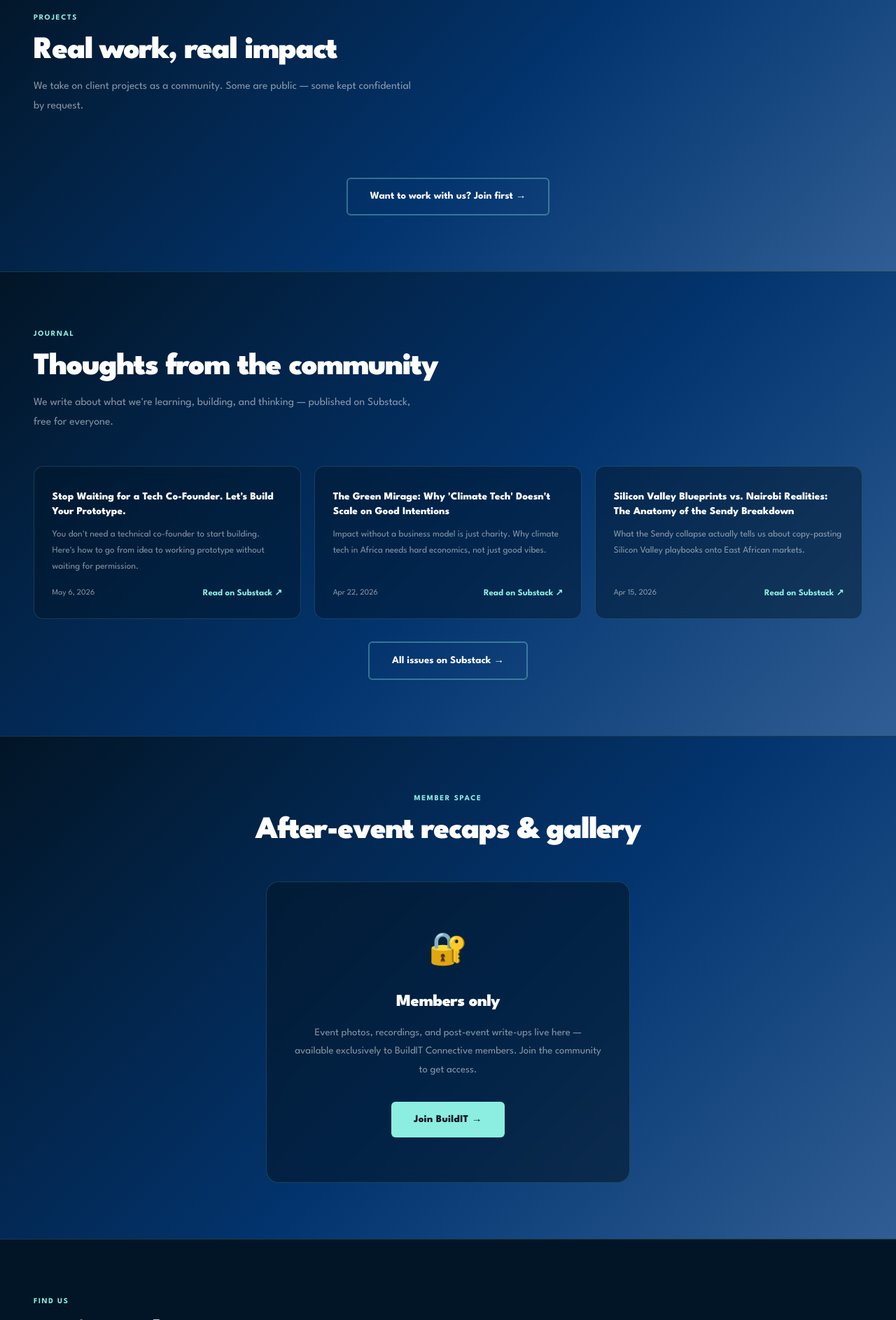
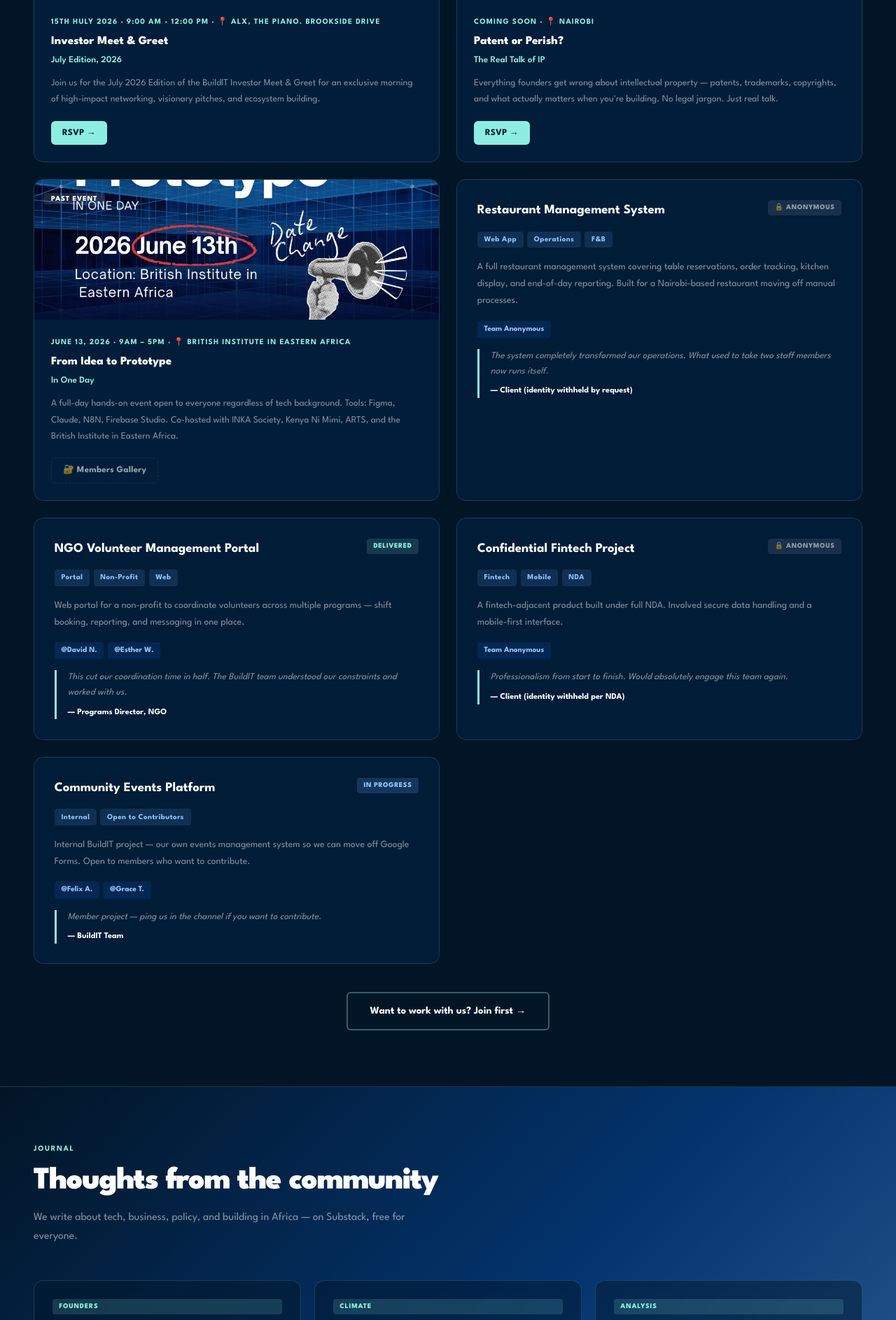
Before and after one commit to Adieltheanalyst/website__, a Flask app: page / in a window 1280 px wide. Shown: the part 1839-3726 px from the top of the page at 70% size. Run offline with Flask 3, Linux system fonts and the light colour scheme.

Commit message:
new commit

```diff
--- a/templates/index.html
+++ b/templates/index.html
@@ -1,34 +1,29 @@
 {% extends "base.html" %}
 {% block title %}{{ site.name }} — Building Nairobi's Tech Community{% endblock %}
-
 {% block content %}
 
-<!-- ── TICKER ── -->
+<!-- TICKER -->
 <div class="ticker-wrap">
   <div class="ticker-inner">
     {% for item in ticker %}
     <span class="ticker-item">{{ item }}</span>
     {% endfor %}
-    {# Duplicate for seamless loop #}
     {% for item in ticker %}
     <span class="ticker-item">{{ item }}</span>
     {% endfor %}
   </div>
 </div>
 
-<!-- ── HERO ── -->
+<!-- HERO -->
 <div class="hero-wrap">
   <div class="hero">
     <div class="fade-in">
-      <div class="hero-eyebrow">
-        <div class="pulse-dot"></div>
-        Tech Community · Nairobi & Beyond
-      </div>
+      <div class="hero-eyebrow"><div class="pulse-dot"></div>Tech Community · Nairobi & Beyond</div>
       <h1>We don't just<br>talk tech.<br>We <span class="accent">build</span> it.</h1>
       <p class="hero-desc">{{ site.description }}</p>
       <div class="hero-actions">
         <a href="{{ site.join_form }}" target="_blank" class="btn-primary">Join the community</a>
-        <a href="#projects" class="btn-ghost">See our work</a>
+        <a href="#work" class="btn-ghost">See our work</a>
       </div>
     </div>
     <div class="hero-stats fade-in">
@@ -52,22 +47,13 @@
           </div>
           <span class="pill soon">Coming Soon</span>
         </div>
-        {% else %}
-        <div class="next-event">
-          <div>
-            <div class="stat-label">Community</div>
-            <div class="next-title">Always building</div>
-            <div class="next-meta">📍 {{ site.location }}</div>
-          </div>
-          <span class="pill soon">Active</span>
-        </div>
         {% endif %}
       </div>
     </div>
   </div>
 </div>
 
-<!-- ── ABOUT ── -->
+<!-- ABOUT -->
 <section class="about" id="about">
   <div class="inner">
     <div class="about-grid">
@@ -78,7 +64,7 @@
       </div>
       <div class="about-body fade-in">
         <p>BuildIT Connective started as a small group who wanted to <strong>stop consuming and start creating</strong>. We come from different stacks — designers, backend engineers, frontend devs, data folks, product thinkers — and we build real things together.</p>
-        <p>We hold regular build nights, take on client work as a community, publish our thoughts in our journal, and keep members plugged in through our private space.</p>
+        <p>We hold regular build nights, take on client work, publish our thoughts in our journal, and keep members plugged in through our private space.</p>
         <div class="pillars">
           {% for v in values %}
           <div class="pillar">
@@ -95,105 +81,101 @@
 
 <hr class="divider"/>
 
-<!-- ── EVENTS ── -->
-<section class="events" id="events">
+<!-- WORK (Projects + Events combined) -->
+<section class="work-section" id="work">
   <div class="inner">
     <div class="sh fade-in">
-      <span class="eyebrow">Events</span>
-      <h2 class="section-title">Where the building happens</h2>
-      <p class="section-sub">From focused build nights to community showcases — something's always on the calendar.</p>
+      <span class="eyebrow">Work & Events</span>
+      <h2 class="section-title">What we've been building</h2>
+      <p class="section-sub">Client projects, community events, internal tools — all in one place.</p>
     </div>
-    <div class="events-grid">
-      {% for event in events %}
-      <div class="ecard fade-in">
-        <div class="ecard-poster">
-          {% if event.poster %}
-          <img src="{{ url_for('static', filename='images/' + event.poster) }}"
-               alt="{{ event.title }} poster" loading="lazy"/>
+
+    <!-- Filter tabs -->
+    <div class="work-tabs">
+      <button class="tab-btn active" data-filter="all">All</button>
+      <button class="tab-btn" data-filter="event">Events</button>
+      <button class="tab-btn" data-filter="project">Projects</button>
+    </div>
+
+    <div class="work-grid" id="work-grid">
+      {% for item in work %}
+      <div class="work-card fade-in" data-type="{{ item.type }}">
+        {% if item.type == 'event' %}
+        <!-- EVENT CARD -->
+        <div class="wcard-event">
+          <div class="wcard-poster">
+            {% if item.poster %}
+            <img src="{{ url_for('static', filename='images/' + item.poster) }}" alt="{{ item.title }}"/>
             {% else %}
             <div class="no-poster">🗓️</div>
             {% endif %}
-        </div>
-        <div class="ecard-body">
-          <div class="ecard-date">
-            {% if event.status == 'upcoming' %}
+            <div class="wcard-overlay">
+              {% if item.status == 'upcoming' %}
               <span class="pill soon">Coming Soon</span>
               {% else %}
               <span class="pill past">Past Event</span>
               {% endif %}
-            {{ event.date }}{% if event.time %} · {{ event.time }}{% endif %}
             </div>
-          <h3>{{ event.title }}</h3>
-          {% if event.subtitle %}<div class="ecard-sub">{{ event.subtitle }}</div>{% endif %}
-          <div class="ecard-meta">📍 {{ event.location }}</div>
-          <p>{{ event.description }}</p>
-          <div class="ecard-actions">
-            {% if event.status == 'upcoming' and event.rsvp_link %}
-            <a href="{{ event.rsvp_link }}" target="_blank" class="btn-sm primary">RSVP Now →</a>
+          </div>
+          <div class="wcard-body">
+            <div class="wcard-meta">{{ item.date }}{% if item.time %} · {{ item.time }}{% endif %} · 📍 {{ item.location }}</div>
+            <h3>{{ item.title }}</h3>
+            {% if item.subtitle %}<div class="wcard-sub">{{ item.subtitle }}</div>{% endif %}
+            <p>{{ item.description }}</p>
+            <div class="wcard-actions">
+              {% if item.status == 'upcoming' and item.rsvp_link %}
+              <a href="{{ item.rsvp_link }}" target="_blank" class="btn-sm primary">RSVP →</a>
               {% endif %}
-            {% if event.gallery_link %}
-            <a href="{{ event.gallery_link }}" target="_blank" class="btn-sm ghost">📸 View Gallery</a>
+              {% if item.gallery_link %}
+                {% if item.members_only_gallery %}
+                  {% if member and member.status == 'active' %}
+                  <a href="/gallery/{{ item.id }}" class="btn-sm ghost">📸 View Gallery</a>
+                  {% else %}
+                  <a href="/login" class="btn-sm ghost locked">🔐 Members Gallery</a>
                   {% endif %}
-            {% if event.status == 'past' and not event.gallery_link %}
-            <a href="#members" class="btn-sm ghost">Gallery (members only)</a>
+                {% else %}
+                <a href="{{ item.gallery_link }}" target="_blank" class="btn-sm ghost">📸 View Gallery</a>
+                {% endif %}
               {% endif %}
             </div>
           </div>
         </div>
-      {% endfor %}
-    </div>
-    <div style="margin-top:2.5rem; text-align:center;">
-      <a href="{{ site.join_form }}" target="_blank" class="btn-primary">Join to get event updates →</a>
-    </div>
-  </div>
-</section>
 
-<hr class="divider"/>
-
-<!-- ── PROJECTS ── -->
-<section class="projects" id="projects">
-  <div class="inner">
-    <div class="sh fade-in">
-      <span class="eyebrow">Projects</span>
-      <h2 class="section-title">Real work, real impact</h2>
-      <p class="section-sub">We take on client projects as a community. Some are public — some kept confidential by request.</p>
-    </div>
-    <div class="projects-grid">
-      {% for p in projects %}
-      <div class="pcard fade-in">
+        {% else %}
+        <!-- PROJECT CARD -->
+        <div class="wcard-project">
           <div class="pcard-header">
-          <h3>{{ p.title }}</h3>
-          {% if p.anonymous %}
+            <h3>{{ item.title }}</h3>
+            {% if item.anonymous %}
             <span class="badge anon">🔒 Anonymous</span>
-          {% elif p.status == 'delivered' %}
+            {% elif item.status == 'delivered' %}
             <span class="badge delivered">Delivered</span>
-          {% elif p.status == 'in-progress' %}
+            {% elif item.status == 'in-progress' %}
             <span class="badge in-progress">In Progress</span>
             {% endif %}
           </div>
-        <p class="pcard-desc">{{ p.description }}</p>
-        {% if p.tags %}
-        <div class="tags">
-          {% for t in p.tags %}<span class="tag">{{ t }}</span>{% endfor %}
+          {% if item.tags %}
+          <div class="tags">{% for t in item.tags %}<span class="tag">{{ t }}</span>{% endfor %}</div>
+          {% endif %}
+          <p class="pcard-desc">{{ item.description }}</p>
+          {% if item.team %}
+          <div class="team-chips">{% for m in item.team %}<span class="chip">{{ m }}</span>{% endfor %}</div>
+          {% elif item.anonymous %}
+          <div class="team-chips"><span class="chip">Team Anonymous</span></div>
+          {% endif %}
+          {% if item.review %}
+          <div class="review">
+            {{ item.review }}
+            <span class="review-author">— {{ item.reviewer }}</span>
           </div>
           {% endif %}
-        {% if p.team %}
-        <div class="team-chips">
-          {% for m in p.team %}<span class="chip">{{ m }}</span>{% endfor %}
-        </div>
-        {% elif p.anonymous %}
-        <div class="team-chips"><span class="chip">Team Anonymous</span></div>
-        {% endif %}
-        {% if p.review %}
-        <div class="review">
-          {{ p.review }}
-          <span class="review-author">— {{ p.reviewer }}</span>
         </div>
         {% endif %}
       </div>
       {% endfor %}
     </div>
-    <div style="margin-top:2.5rem; text-align:center;">
+
+    <div style="margin-top:2.5rem;text-align:center;">
       <a href="{{ site.join_form }}" target="_blank" class="btn-ghost">Want to work with us? Join first →</a>
     </div>
   </div>
@@ -201,54 +183,59 @@
 
 <hr class="divider"/>
 
-<!-- ── JOURNAL ── -->
+<!-- JOURNAL (real articles, latest 3) -->
 <section class="journal" id="journal">
   <div class="inner">
     <div class="sh fade-in">
       <span class="eyebrow">Journal</span>
       <h2 class="section-title">Thoughts from the community</h2>
-      <p class="section-sub">We write about what we're learning, building, and thinking — published on Substack, free for everyone.</p>
+      <p class="section-sub">We write about tech, business, policy, and building in Africa — on Substack, free for everyone.</p>
     </div>
     <div class="journal-grid">
       {% for j in journal %}
-      <div class="jcard fade-in">
-        <div class="jissue">{{ j.issue }}</div>
+      <a href="{{ j.link }}" target="_blank" class="jcard fade-in">
+        <div class="jtag">{{ j.tag }}</div>
         <h3>{{ j.title }}</h3>
         <p>{{ j.excerpt }}</p>
         <div class="jcard-footer">
           <span class="jcard-date">{{ j.date }}</span>
-          <a href="{{ j.link }}" target="_blank">Read on Substack ↗</a>
+          <span class="jcard-read">Read on Substack ↗</span>
         </div>
-      </div>
+      </a>
       {% endfor %}
     </div>
-    <div style="margin-top:2rem; text-align:center;">
-      <a href="{{ site.socials.substack }}" target="_blank" class="btn-ghost">All issues on Substack →</a>
+    <div style="margin-top:2rem;text-align:center;">
+      <a href="{{ site.socials.substack }}" target="_blank" class="btn-ghost">All {{ journal|length }}+ articles on Substack →</a>
     </div>
   </div>
 </section>
 
 <hr class="divider"/>
 
-<!-- ── MEMBERS (locked) ── -->
-<section class="members" id="members">
+<!-- MEMBERS CTA -->
+<section class="members-cta" id="members">
   <div class="inner">
-    <div class="sh fade-in" style="text-align:center;">
-      <span class="eyebrow">Member Space</span>
-      <h2 class="section-title">After-event recaps & gallery</h2>
-    </div>
     <div class="members-lock fade-in">
       <div class="lock-icon">🔐</div>
+      {% if member and member.status == 'active' %}
+      <h3>Welcome back, {{ member.name.split()[0] }}!</h3>
+      <p>Head to your member space to access event galleries, recordings, and the internal projects channel.</p>
+      <a href="/members" class="btn-primary">Go to member space →</a>
+      {% else %}
       <h3>Members only</h3>
-      <p>Event photos, recordings, and post-event write-ups live here — available exclusively to BuildIT Connective members. Join the community to get access.</p>
-      <a href="{{ site.join_form }}" target="_blank" class="btn-primary">Join BuildIT →</a>
+      <p>Event photos, recordings, and post-event write-ups live here — available exclusively to BuildIT Connective members.</p>
+      <div style="display:flex;gap:1rem;justify-content:center;flex-wrap:wrap;">
+        <a href="{{ site.join_form }}" target="_blank" class="btn-primary">Apply to join →</a>
+        <a href="/login" class="btn-ghost">Already a member? Log in</a>
+      </div>
+      {% endif %}
     </div>
   </div>
 </section>
 
 <hr class="divider"/>
 
-<!-- ── SOCIALS ── -->
+<!-- SOCIALS -->
 <section class="socials" id="socials">
   <div class="inner">
     <div class="sh fade-in">
@@ -256,48 +243,30 @@
       <h2 class="section-title">We're online too</h2>
     </div>
     <div class="socials-grid">
-      <a href="{{ site.socials.substack }}" target="_blank" class="scard fade-in">
-        <div class="scard-icon">📰</div>
-        <div class="scard-name">Substack</div>
-        <div class="scard-handle">@builditconnective</div>
-      </a>
-      <a href="{{ site.socials.twitter }}" target="_blank" class="scard fade-in">
-        <div class="scard-icon">𝕏</div>
-        <div class="scard-name">Twitter / X</div>
-        <div class="scard-handle">@BuildITConn</div>
-      </a>
-      <a href="{{ site.socials.instagram }}" target="_blank" class="scard fade-in">
-        <div class="scard-icon">📸</div>
-        <div class="scard-name">Instagram</div>
-        <div class="scard-handle">@builditconn</div>
-      </a>
-      <a href="{{ site.socials.linkedin }}" target="_blank" class="scard fade-in">
-        <div class="scard-icon">💼</div>
-        <div class="scard-name">LinkedIn</div>
-        <div class="scard-handle">BuildIT Connective</div>
-      </a>
+      <a href="{{ site.socials.substack }}"  target="_blank" class="scard fade-in"><div class="scard-icon">📰</div><div class="scard-name">Substack</div><div class="scard-handle">@builditconnective</div></a>
+      <a href="{{ site.socials.twitter }}"   target="_blank" class="scard fade-in"><div class="scard-icon">𝕏</div><div class="scard-name">Twitter / X</div><div class="scard-handle">@BuildITConn</div></a>
+      <a href="{{ site.socials.instagram }}" target="_blank" class="scard fade-in"><div class="scard-icon">📸</div><div class="scard-name">Instagram</div><div class="scard-handle">@builditconn</div></a>
+      <a href="{{ site.socials.linkedin }}"  target="_blank" class="scard fade-in"><div class="scard-icon">💼</div><div class="scard-name">LinkedIn</div><div class="scard-handle">BuildIT Connective</div></a>
     </div>
   </div>
 </section>
 
 <hr class="divider"/>
 
-<!-- ── JOIN ── -->
+<!-- JOIN -->
 <section class="join" id="join">
   <div class="inner fade-in">
     <span class="eyebrow">Join us</span>
     <h2 class="section-title">Ready to build<br>with us?</h2>
-    <p class="section-sub" style="margin:0 auto 0;">We're always open to people who want to contribute, learn, and grow with a community that takes building seriously.</p>
+    <p class="section-sub" style="margin:0 auto;">We're always open to people who want to contribute, learn, and grow.</p>
     <div class="join-cards">
-      <div class="jjcard"><div class="ji">🛠️</div><h4>Get your hands dirty</h4><p>Join real projects — code, design, strategy. Whatever your superpower is.</p></div>
-      <div class="jjcard"><div class="ji">🧠</div><h4>Learn by doing</h4><p>Build Nights, workshops, and a community that shares what they know freely.</p></div>
-      <div class="jjcard"><div class="ji">🔒</div><h4>Access the member space</h4><p>Private gallery, event recaps, and internal projects channel.</p></div>
-      <div class="jjcard"><div class="ji">🌍</div><h4>Network that works</h4><p>Connect with builders across Nairobi and beyond doing interesting things.</p></div>
+      <div class="jjcard"><div class="ji">🛠️</div><h4>Get your hands dirty</h4><p>Join real projects — code, design, strategy.</p></div>
+      <div class="jjcard"><div class="ji">🧠</div><h4>Learn by doing</h4><p>Build Nights, workshops, and a community that shares freely.</p></div>
+      <div class="jjcard"><div class="ji">🔒</div><h4>Access the member space</h4><p>Private gallery, event recaps, and internal channel.</p></div>
+      <div class="jjcard"><div class="ji">🌍</div><h4>Network that works</h4><p>Builders across Nairobi and beyond doing real things.</p></div>
     </div>
-    <a href="{{ site.join_form }}" target="_blank" class="btn-primary" style="font-size:1rem; padding:1rem 2.5rem;">
-      Apply to join (Google Form) →
-    </a>
-    <p class="join-note">Applications are reviewed by the team. We'll be in touch within a week.</p>
+    <a href="{{ site.join_form }}" target="_blank" class="btn-primary" style="font-size:1rem;padding:1rem 2.5rem;">Apply to join (Google Form) →</a>
+    <p class="join-note">Applications reviewed by the team. We'll be in touch within a week.</p>
   </div>
 </section>
 
```
Lines whose indentation alone changed are shown as unchanged.
